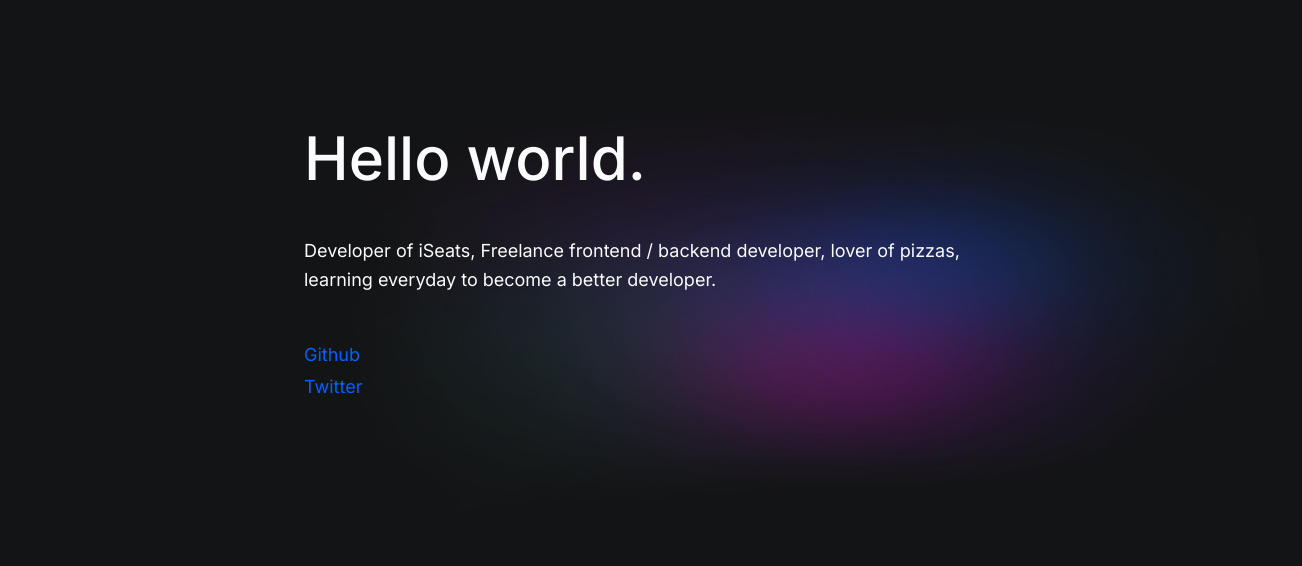
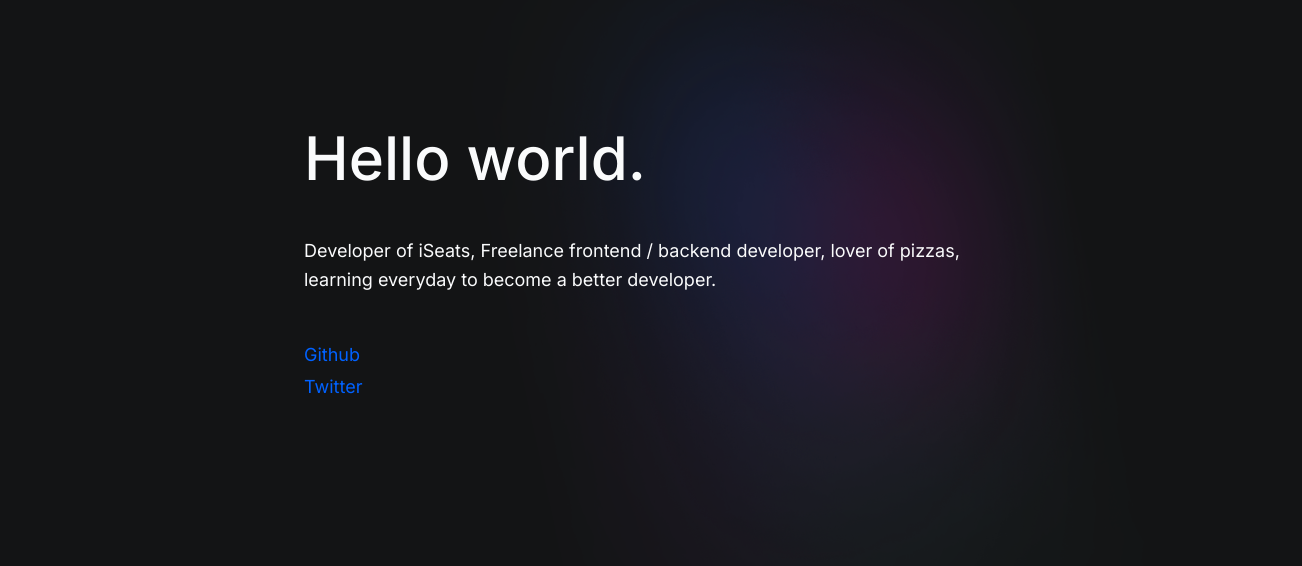
Before and after one commit to OlivierDijkstra/OlivierAlexander.com, a Next.js app: page / in a window 1280 px wide. Shown: the top 566 px of the page, 1302 px wide, since content can reach past the window. Built offline with nearby package versions, Linux system fonts and the light colour scheme.

Commit message:
:lipstick: (aurora) compression & production fixes

```diff
--- a/src/components/Aurora.js
+++ b/src/components/Aurora.js
@@ -19,11 +19,11 @@ export default function Aurora() {
 			<div ref={auroraRef}>
 				<motion.img
 					animate={{
-						rotateZ: [210, 360, 210, 340, 210],
+						rotateZ: [210, 390, 210, 340, 210],
 						rotateX: [0, 50, 0, 25, 0],
-						opacity: [0.3, 0.7, 0.35, 0.5, 0.3]
+						opacity: [0.2, 0.6, 0.3, 0.5, 0.2]
 					}}
-					transition={{ duration: 25, repeat: Infinity }}
+					transition={{ duration: 60, repeat: Infinity }}
 					src="/aurora.png"
 				/>
 			</div>
```
Also changed, not shown: public/aurora.png.
